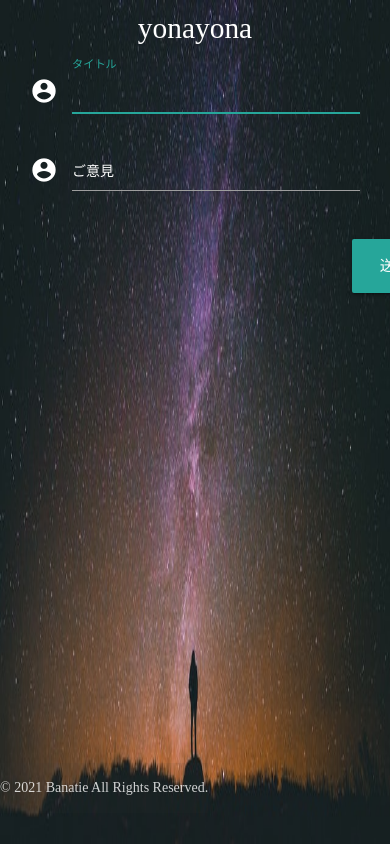
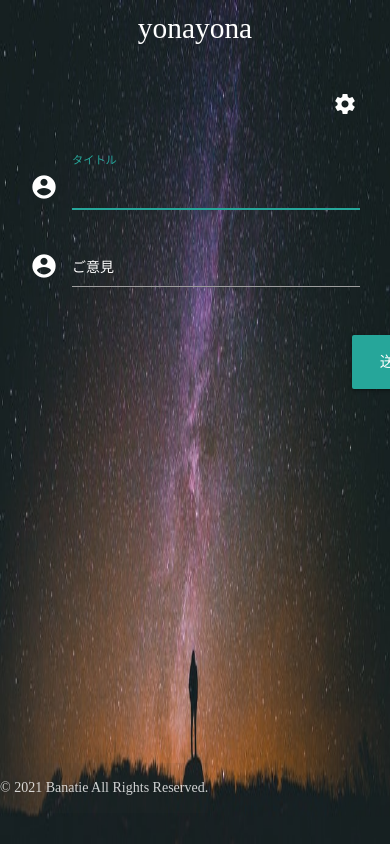
Before and after one commit to banatie/yonayona, a Django app: page /feedback/ in a window 390 px wide; the page is wider, and only the part inside the window is pictured. Run offline with Django 3.2, Linux system fonts and the light colour scheme; some web fonts are replaced.

Commit message:
add responsive navbar for user page

```diff
--- a/communicate/templates/communicate/feedback.html
+++ b/communicate/templates/communicate/feedback.html
@@ -19,15 +19,44 @@
      <title>yonayona</title>
       <!--キービジュアル-->
       <div class="key-visual">
-        <!--ナビゲーションヘッダ-->
-        <div class="navbar-fixed">
-         <nav class="transparent z-depth-0">
-          <div class="nav-wrapper">
-           <a href="{% url 'communicate:index' %}" class="brand-logo">yonayona</a>
+        <!--ナビゲーションヘッダ - デスクトップ用-->
+        <div class="hide-on-small-only">
+          <div class="navbar-fixed">
+            <nav class="transparent z-depth-0">
+              <div class="nav-wrapper">
+                <a href="{% url 'communicate:index' %}" class="brand-logo">yonayona</a>
+                <ul id="nav-mobile" class="right">
+                  <li>
+                    <a href="#" data-target="settings-slide-out" id="slide-out-btn" class="sidenav-trigger"><i class="material-icons right icon-white">settings</i></a>
+                  </li>
+                </ul>
+              </div>
+            </nav>
           </div>
-         </nav>
         </div>
-        <!--ナビゲーションヘッダ-->
+        <!--ナビゲーションヘッダ - デスクトップ用-->
+        <!--ナビゲーションヘッダ - スマホ用-->
+        <div class="hide-on-med-and-up">
+          <div class="row">
+            <nav class="transparent z-depth-0">
+              <div class="nav-wrapper">
+                <a href="{% url 'communicate:index' %}" class="brand-logo">yonayona</a>
+              </div>
+            </nav>
+          </div>
+          <div class="row">
+            <nav class="transparent z-depth-0">
+              <div class="nav-wrapper">
+                <ul id="nav-mobile" class="right">
+                  <li>
+                    <a href="#" data-target="settings-slide-out" id="slide-out-btn" class="sidenav-trigger"><i class="material-icons right icon-white">settings</i></a>
+                  </li>
+                </ul>
+              </div>
+            </nav>
+          </div>
+        </div>
+        <!--ナビゲーションヘッダ - スマホ用-->
         <!--ボディ-->
         <div class="container">
          {% if message %}
```
Also changed, not shown: communicate/templates/communicate/index.html (+27 -2 lines).
